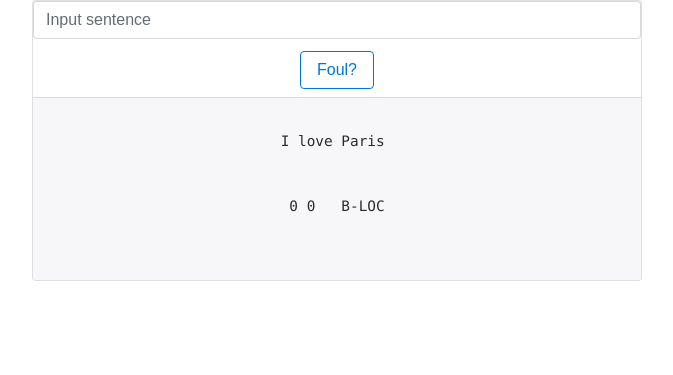
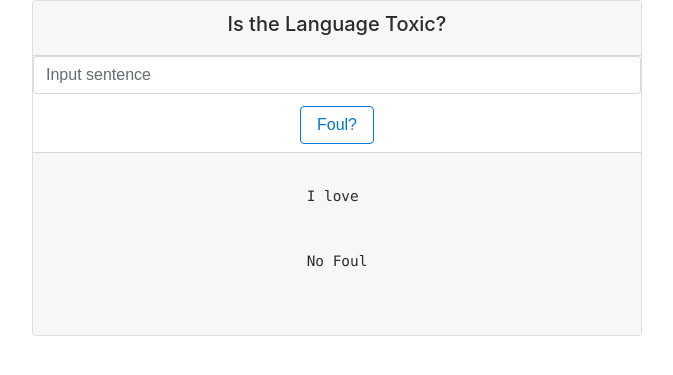
Before and after one commit to ronhlee/toxiclanguageweb, a Flask app: page / in a window 1280 px wide. Shown: the top 375 px of the page, without its empty margins (303-976 px from the left). Run offline with Flask 2, Linux system fonts and the light colour scheme; parts of the project's set-up code (start-up, migrations or seed data) failed here and were passed over; some libraries are stand-ins or nearby versions.

```diff
--- a/app.yaml
+++ b/app.yaml
@@ -1,4 +1,6 @@
 runtime: custom
 env: flex
+resources:
+  memory_gb: 4
 readiness_check:
   app_start_timeout_sec: 500
--- a/templates/a.html
+++ b/templates/a.html
@@ -1,6 +1,7 @@
 
 
 <head>
+    <title>Is the Language Toxic?</title>
     <script src="https://ajax.googleapis.com/ajax/libs/jquery/3.2.1/jquery.min.js"></script>
     <link rel="stylesheet" href="https://maxcdn.bootstrapcdn.com/bootstrap/4.0.0-alpha.6/css/bootstrap.min.css" integrity="sha384-rwoIResjU2yc3z8GV/NPeZWAv56rSmLldC3R/AZzGRnGxQQKnKkoFVhFQhNUwEyJ" crossorigin="anonymous">
     <!--<link rel="stylesheet" href="custom.css">-->
@@ -10,7 +11,14 @@
 <body>
     <div class="container col-lg-6">
         <div style="padding-bottom: 0.5cm">
+
             <div class="card text-center bg-light">
+                <div class="card-header text-center">
+                    <div class="d-flex align-items-center">
+                        <h5 class="mx-auto w-100">Is the Language Toxic?</h5>
+                        <i class="fa fa-question-circle ml-auto"></i>
+                    </div>
+                </div>
                 <div class="card-body" style="padding-bottom: 0.2cm">
                     <input class="card-title form-control" type="text" id="input" name="input" placeholder="Input sentence"/>
                     <button class="card-text btn btn-outline-primary" id="btn">Foul?</button>
@@ -21,8 +29,8 @@
                 </div>
                 <div class="card-footer bg-white">
                     <pre class="card-text api-pre" style="padding-bottom: 0.2cm">
-                        <div class="item" id="api_input">I love Paris </div>
-                        <div class="item" id="api_output">0 0   B-LOC</div>
+                        <div class="item" id="api_input">I love </div>
+                        <div class="item" id="api_output">No Foul</div>
                     </pre>
                 </div>
             </div>
```
